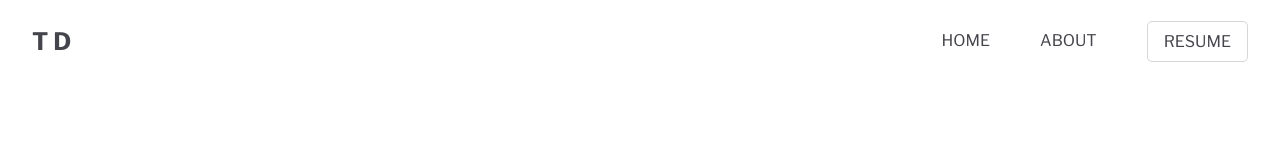
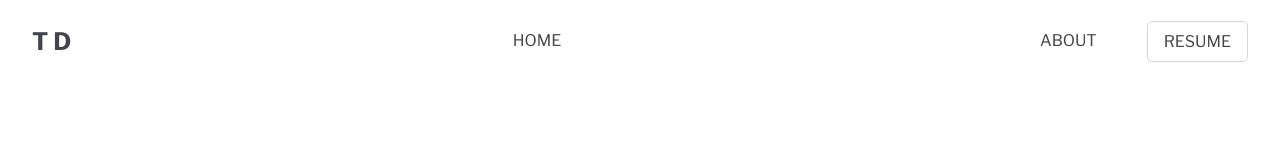
Before and after one commit to Tsedhondup/Portfolio, a React (Create React App) app: page / in a window 1280 px wide. Shown: the top 160 px of the page. Built offline with nearby package versions, Linux system fonts and the light colour scheme.

Commit message:
drop down animation applied to navigation page links for mobile view

```diff
--- a/src/Components/Header/Header.js
+++ b/src/Components/Header/Header.js
@@ -7,7 +7,6 @@ import "./Header.scss";
 const Header = (props) => {
   const [navPageClass, setNavPageClass] = useState("");
   const [isNavPageShow, setIsNavPageShow] = useState(false);
-  const [elememtPosition, setElementPosition] = useState("");
   const elementRef = useRef(null);
   // event handlers
   const handleNavButton = () => {
@@ -20,7 +19,7 @@ const Header = (props) => {
       setIsNavPageShow(false);
     }
   };
-  const handleNavLinkPosition = () => {};
+
   return (
     <motion.section
       initial={{ y: -100 }}
@@ -50,47 +49,56 @@ const Header = (props) => {
         </Link>
         {/* Pages links */}
 
-        <div className={`navigation-pages ${navPageClass}`} ref={elementRef}>
+        <div className={`navigation-pages ${navPageClass}`}>
           <div className="navigation-pages__link-container">
             <motion.h2
-              initial={{ opacity: 0, borderBottomWidth: 0 }}
+              initial={{ opacity: 0 }}
               whileInView={{
                 opacity: 1,
-                borderWidth: 1,
-                transition: { delay: 2, duration: 1.5 },
+                transition: { delay: 1, duration: 1.5 },
               }}
               viewport={{ once: false, amount: 1 }}
               className="navigation-pages__link-container--author-name"
             >
               Tsering Dhondup
             </motion.h2>
-            <motion.Link
+            <motion.div
               initial={{ opacity: 0, borderBottomWidth: 0 }}
               whileInView={{
+                // opacity: elememtPosition <= 0 ? 1 : 0,
+                // borderBottomWidth: elememtPosition <= 0 ? 1 : 0,
                 opacity: 1,
-                borderWidth: 1,
+                borderBottomWidth: 1,
                 transition: { delay: 0.8, duration: 0.5 },
               }}
               viewport={{ once: false, amount: 1 }}
+            >
+              <Link
                 to="/"
                 className="navigation-pages__link-container--home"
                 onClick={handleNavButton}
               >
                 Home
-            </motion.Link>
-            <motion.Link
+              </Link>
+            </motion.div>
+            <motion.div
               initial={{ opacity: 0, borderBottomWidth: 0 }}
               whileInView={{
                 opacity: 1,
+                borderBottomWidth: 1,
                 transition: { delay: 0.6, duration: 0.5 },
               }}
               viewport={{ once: false, amount: 1 }}
+            >
+              <Link
                 to="/About"
                 className="navigation-pages__link-container--about"
                 onClick={handleNavButton}
               >
                 About
-            </motion.Link>
+              </Link>
+            </motion.div>
+
             <motion.a
               initial={{ opacity: 0, borderBottomWidth: 0 }}
               whileInView={{
@@ -109,7 +117,6 @@ const Header = (props) => {
             initial={{ opacity: 0, borderBottomWidth: 0 }}
             whileInView={{
               opacity: 1,
-              transition: { delay: 0.2, duration: 0.5 },
             }}
             viewport={{ once: false, amount: 1 }}
           >
@@ -123,10 +130,7 @@ const Header = (props) => {
 
           <div
             className="navigation-pages__shadow-element"
-            onClick={() => {
-              handleNavButton();
-              handleNavLinkPosition();
-            }}
+            onClick={handleNavButton}
           ></div>
         </div>
         {/* Toggle buttons */}
@@ -135,10 +139,7 @@ const Header = (props) => {
             icon={faBars}
             transform="grow-5"
             className="nav-button-container__open"
-            onClick={() => {
-              handleNavButton();
-              handleNavLinkPosition();
-            }}
+            onClick={handleNavButton}
           />
         </div>
       </motion.nav>
--- a/src/Components/Header/Header.scss
+++ b/src/Components/Header/Header.scss
@@ -71,6 +71,7 @@
   height: 100vh;
   position: fixed;
   top: calc(100vh - 200vh);
+  background-color: #ffffff;
   transform: translateY(
     -100vh
   ); /* Moves the element 100% of the viewport height upwards */
@@ -87,7 +88,6 @@
 
   &__link-container {
     padding: 0px 16px;
-    background-color: #ffffff;
     @include tablet {
       display: flex;
       justify-content: flex-end;
@@ -165,8 +165,6 @@
   &__hide-button {
     color: #a70000;
     padding: 16px 0px;
-    background-color: #ffffff;
-
     // Media queries [][]
     @include tablet {
       display: none;
```
Lines whose indentation alone changed are shown as unchanged.
